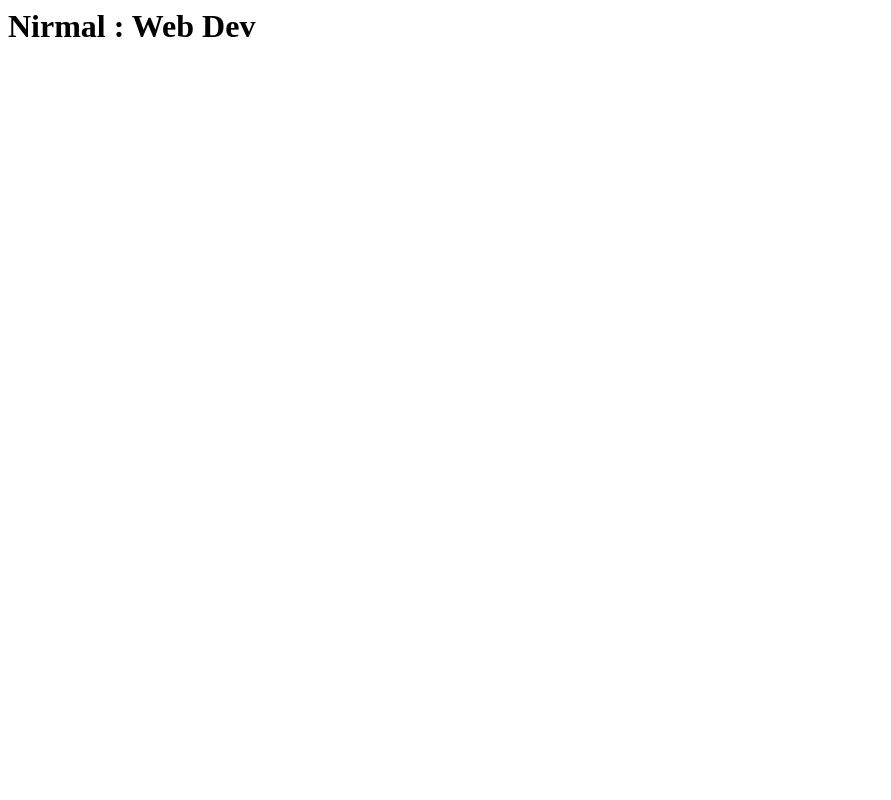
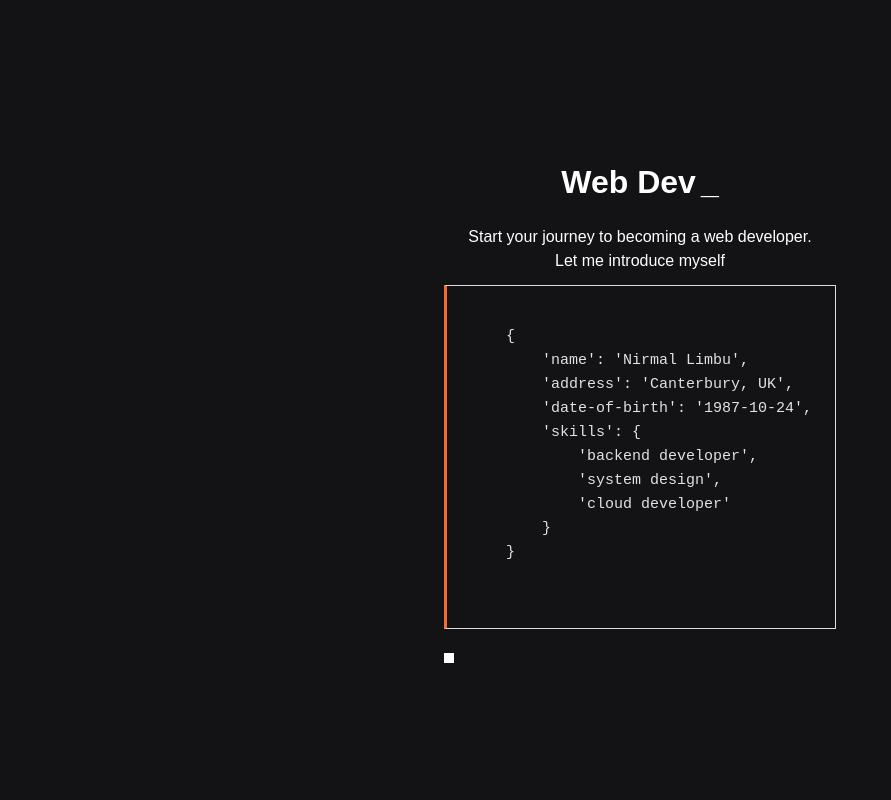
Before and after one commit to nexspy/nexspy.github.io, a plain HTML site: page index.html in a window 1280 px wide. Shown: the top 800 px of the page, without its empty margins (0-891 px from the left). Drawn offline with Linux system fonts and the light colour scheme.

Commit message:
First design changes

```diff
--- /dev/null
+++ b/app.js
@@ -0,0 +1,12 @@
+const observer = new IntersectionObserver((entries) => {
+    entries.forEach((entry) => {
+        if (entry.isIntersecting) {
+            entry.target.classList.add('show');
+        } else {
+            entry.target.classList.remove('show');
+        }
+    })
+});
+
+const hiddenElements = document.querySelectorAll('.hidden');
+hiddenElements.forEach((el) => observer.observe(el));
--- a/index.html
+++ b/index.html
@@ -1,13 +1,45 @@
 <html>
     <head>
-        <title>Nirmal : Web Dev</title>
+        <title>scroll on animate</title>
+
+        <meta name="viewport" content="width=device-width, initial-scale=1">
+
+        <link rel="stylesheet" href="./style.css">
     </head>
 
     <body>
 
-        <div class="container">
-            <h1>Nirmal : Web Dev</h1>
-        </div>
+        <section class="hidden">
+            <div class="container">
+                <h1 class="page-title">Web Dev<span>_</span></h1>
+                <p>Start your journey to becoming a web developer.</p>
+                <p>Let me introduce myself</p>
+                <pre>
+                    <code class="language-json">
+    {
+        'name': 'Nirmal Limbu',
+        'address': 'Canterbury, UK',
+        'date-of-birth': '1987-10-24',
+        'skills': {
+            'backend developer',
+            'system design',
+            'cloud developer'
+        }
+    }
+                    </code>
+                </pre>
+                <div id="blink-dot"></div>
+            </div>
+        </section>
 
+        <section class="hidden">
+            <div class="container">
+                <h1>Keep learning!</h1>
+                <p>London, UK</p>
+            </div>
+        </section>
+
+        <script src="./app.js"></script>
     </body>
+
 </html>
--- /dev/null
+++ b/style.css
@@ -0,0 +1,133 @@
+@import url('https://fonts.googleapis.com/css2?family=Roboto:wght@100;400&display=swap');
+
+body {
+    background-color: #131316;
+    color: #ffffff;
+    font-family: 'Poppins', sans-serif;
+    padding: 0px;
+    margin: 0px;
+}
+
+section {
+    display: grid;
+    place-items: center;
+    align-content: center;
+    min-height: 100vh;
+}
+
+.container {
+    text-align: center;
+
+}
+
+.hidden {
+    opacity: 0;
+    filter: blur(5px);
+    transform: translateX(-100%);
+    transition: all 1s;
+}
+
+@media (prefer-reduced-motion) {
+    .hidden {
+        transition: none;
+    }
+}
+
+.show {
+    opacity: 1;
+    filter: blur(0);
+    transform: translateX(0);
+}
+
+.logos {
+    display: flex;
+    gap: 20px;
+    margin-top: 30px;
+}
+.logo {
+    padding: 20px;
+    background-color: #ffffff;
+    color: black;
+    min-width: 120px;
+    height: 40px;
+    text-align: center;
+    border-left: 3px solid #f36d33;
+    line-height: 40px;
+    cursor: pointer;
+    font-size: 16px;
+}
+.logo:nth-child(2) {
+    transition-delay: 200ms;
+}
+.logo:nth-child(3) {
+    transition-delay: 400ms;
+}
+.logo-html {
+    border-left-color: #0455BF;
+}
+.logo-js {
+    border-left-color: #F21905;
+}
+.logo:hover {
+    color: #0455BF;
+}
+
+pre {
+    text-align: left;
+    font-family: monospace;
+    /* background: #f4f4f4; */
+    color: #E2E2E2;
+    border: 1px solid #ddd;
+    border-left: 3px solid #f36d33;
+    page-break-inside: avoid;
+    font-size: 15px;
+    line-height: 1.6;
+    margin-bottom: 1.6em;
+    max-width: 100%;
+    overflow: auto;
+    padding: 1em 1.5em;
+    display: block;
+    word-wrap: break-word;
+}
+
+#blink-dot {
+    width: 10px;
+    height: 10px;
+    background-color: white;
+    animation: blinker 1s linear infinite;
+}
+
+@keyframes blinker {
+    50% {
+      opacity: 0;
+    }
+}
+
+h1 {
+    font-size: 32px;
+}
+
+.page-title span {
+    padding-left: 5px;
+}
+
+p {
+    margin: 6px 0px;
+    text-align: center;
+}
+
+
+
+@media only screen and (max-width: 600px) {
+    .container {
+        width: 85%;
+    }
+
+    h1 {
+        font-size: 42px;
+    }
+
+    .logos {
+        flex-direction: column;
+    }
+}
```
Also changed, not shown: 1 other file.
